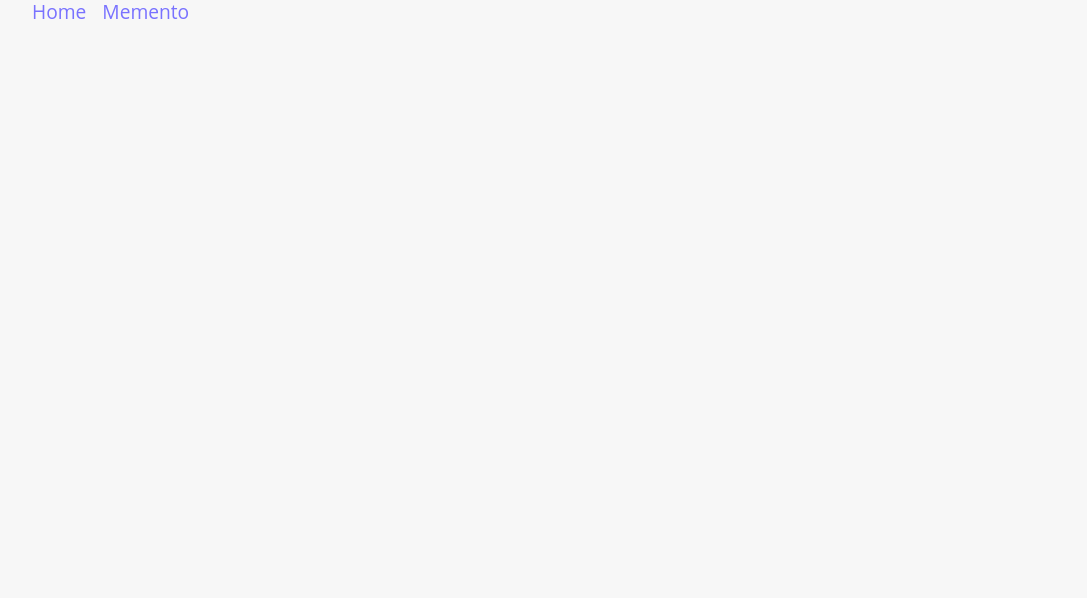
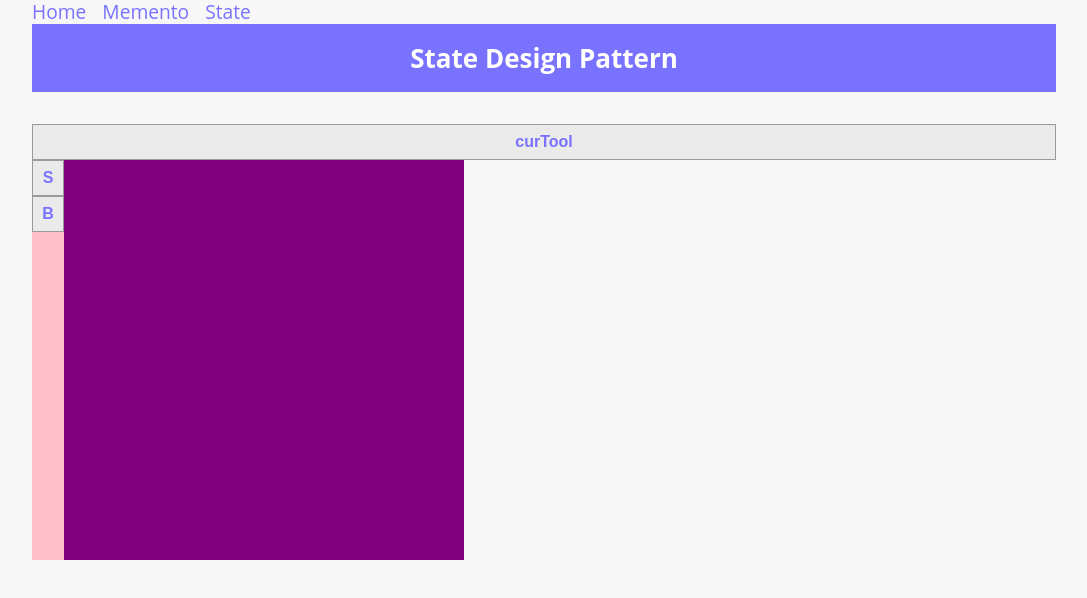
Before and after one commit to metafield/Design-Patterns-Typescript, a React (Create React App) app: page /patterns/state in a window 1280 px wide. Shown: the top 598 px of the page, without its empty margins (96-1183 px from the left). Built offline with nearby package versions, Linux system fonts and the light colour scheme.

Commit message:
basic ui for state pattern

```diff
--- a/src/App.tsx
+++ b/src/App.tsx
@@ -5,6 +5,7 @@
 import { Nav } from './Components/Nav';
 import { Links } from './Content/Links';
 import { GlobalStyle } from './Styles/GlobalStyle';
+import { StatePage } from './Pages/StatePage';
 
 function App() {
   return (
@@ -13,6 +14,7 @@
       <Nav links={Links} />
       <Route path="/" component={IndexPage} exact />
       <Route path="/patterns/memento" component={MementoPage} exact />
+      <Route path="/patterns/state" component={StatePage} exact />
     </BrowserRouter>
   );
 }
--- a/src/Content/Links.ts
+++ b/src/Content/Links.ts
@@ -11,4 +11,9 @@
     '/patterns/memento',
     'The memento pattern as described by the Gang of Four.'
   ),
+  createLink(
+    'State',
+    '/patterns/state',
+    'The state pattern as described by the Gang of Four.'
+  ),
 ];
--- /dev/null
+++ b/src/Pages/StatePage.tsx
@@ -0,0 +1,6 @@
+import React, { FC } from 'react';
+import { State } from '../Patterns/State/State';
+
+export const StatePage: FC = () => {
+  return <State />;
+};
--- a/src/Styles/Atoms.tsx
+++ b/src/Styles/Atoms.tsx
@@ -25,3 +25,9 @@
 export const ExternalLink = () => {
   return styled.a.attrs(() => ({ rel: 'noreferrer noopener' }))``;
 };
+
+export const Heading = styled.h2`
+  font: 400 1.6rem/1.6rem var(--display-font);
+  text-align: center;
+  margin-bottom: 2rem;
+`;
```
